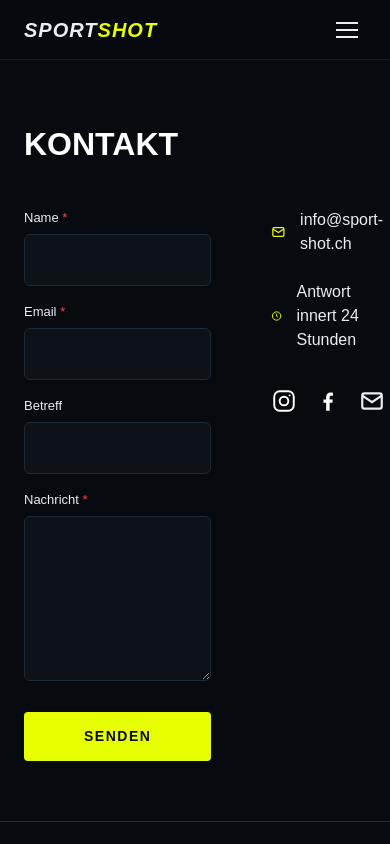
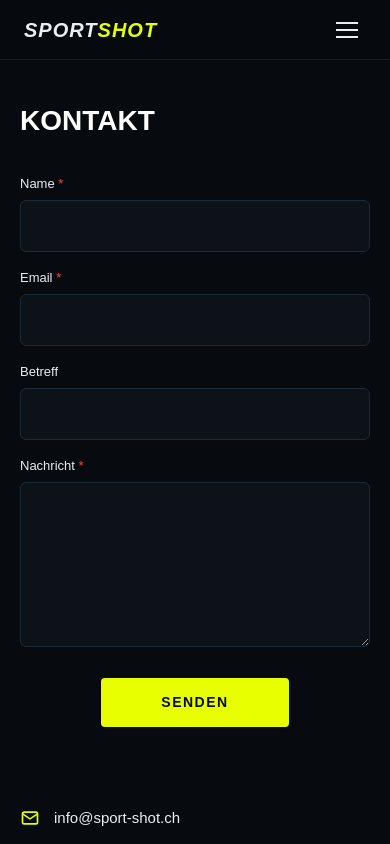
Before and after one commit to 90focus/90focus, a Next.js app: page /kontakt in a window 390 px wide. Shown: the top 844 px of the page. Built offline with nearby package versions, Linux system fonts and the light colour scheme; no server answers.

Commit message:
Kontaktseite Mobile-Layout: Formular oben, Info darunter; Erfolgs-Box verkleinert

```diff
--- a/app/globals.css
+++ b/app/globals.css
@@ -69,4 +69,11 @@ input[type="date"] {
   .footer-col {
     width: 45% !important;
   }
+}@media (max-width: 700px) {
+  .kontakt-grid {
+    grid-template-columns: 1fr !important;
+  }
+  .kontakt-info {
+    margin-top: 32px !important;
+  }
 }
--- a/app/kontakt/page.tsx
+++ b/app/kontakt/page.tsx
@@ -40,30 +40,30 @@ export default function KontaktPage() {
 
   return (
     <div style={{ background: '#070b0f', color: '#e8eef4', fontFamily: 'sans-serif' }}>
-      <div style={{ maxWidth: 1000, margin: '60px auto 0', padding: '60px 24px' }}>
-     <div style={{ color: '#fff', fontSize: 32, fontWeight: 900, textTransform: 'uppercase', marginBottom: 40 }}>Kontakt</div>
+      <div style={{ maxWidth: 1000, margin: '60px auto 0', padding: '40px 20px' }}>
+        <div style={{ color: '#fff', fontSize: 28, fontWeight: 900, textTransform: 'uppercase', marginBottom: 32 }}>Kontakt</div>
 
         {sent ? (
-          <div style={{ background: 'rgba(68,255,136,0.08)', border: '1px solid #44ff88', borderRadius: 12, padding: '48px 32px', textAlign: 'center', maxWidth: 500 }}>
-            <div style={{ width: 56, height: 56, borderRadius: '50%', background: 'rgba(68,255,136,0.15)', display: 'flex', alignItems: 'center', justifyContent: 'center', margin: '0 auto 20px' }}>
-              <svg width="28" height="28" viewBox="0 0 24 24" fill="none" stroke="#44ff88" strokeWidth="3" strokeLinecap="round" strokeLinejoin="round">
+          <div style={{ background: 'rgba(68,255,136,0.08)', border: '1px solid #44ff88', borderRadius: 12, padding: '28px 20px', textAlign: 'center', maxWidth: 420 }}>
+            <div style={{ width: 44, height: 44, borderRadius: '50%', background: 'rgba(68,255,136,0.15)', display: 'flex', alignItems: 'center', justifyContent: 'center', margin: '0 auto 14px' }}>
+              <svg width="20" height="20" viewBox="0 0 24 24" fill="none" stroke="#44ff88" strokeWidth="3" strokeLinecap="round" strokeLinejoin="round">
                 <polyline points="20 6 9 17 4 12"></polyline>
               </svg>
             </div>
-            <div style={{ fontWeight: 800, fontSize: 18, color: '#44ff88', marginBottom: 8 }}>Nachricht gesendet!</div>
-            <div style={{ color: '#8899aa', fontSize: 14 }}>Wir melden uns innert 24 Stunden bei dir.</div>
+            <div style={{ fontWeight: 800, fontSize: 15, color: '#44ff88', marginBottom: 6 }}>Nachricht gesendet!</div>
+            <div style={{ color: '#8899aa', fontSize: 13 }}>Wir melden uns innert 24 Stunden bei dir.</div>
           </div>
         ) : (
-          <div style={{ display: 'grid', gridTemplateColumns: '1.3fr 1fr', gap: 60, alignItems: 'start' }}>
+          <div className="kontakt-grid" style={{ display: 'grid', gridTemplateColumns: '1.3fr 1fr', gap: 48, alignItems: 'start' }}>
 
             <div>
               <div style={{ marginBottom: 16 }}>
-<label style={{ fontSize: 13, color: '#e8eef4', marginBottom: 6, display: 'block' }}>Name <span style={{ color: '#ff4444' }}>*</span></label>
+                <label style={{ fontSize: 13, color: '#e8eef4', marginBottom: 6, display: 'block' }}>Name <span style={{ color: '#ff4444' }}>*</span></label>
                 <input type="text" value={name} onChange={(e) => setName(e.target.value)} style={inputStyle} />
               </div>
 
               <div style={{ marginBottom: 16 }}>
-<label style={{ fontSize: 13, color: '#e8eef4', marginBottom: 6, display: 'block' }}>Email <span style={{ color: '#ff4444' }}>*</span></label>
+                <label style={{ fontSize: 13, color: '#e8eef4', marginBottom: 6, display: 'block' }}>Email <span style={{ color: '#ff4444' }}>*</span></label>
                 <input type="email" value={email} onChange={(e) => setEmail(e.target.value)} style={inputStyle} />
               </div>
 
@@ -73,12 +73,12 @@ export default function KontaktPage() {
               </div>
 
               <div style={{ marginBottom: 24 }}>
-<label style={{ fontSize: 13, color: '#e8eef4', marginBottom: 6, display: 'block' }}>Nachricht <span style={{ color: '#ff4444' }}>*</span></label>
+                <label style={{ fontSize: 13, color: '#e8eef4', marginBottom: 6, display: 'block' }}>Nachricht <span style={{ color: '#ff4444' }}>*</span></label>
                 <textarea value={nachricht} onChange={(e) => setNachricht(e.target.value)} rows={6}
                   style={{ ...inputStyle, resize: 'vertical' as any }} />
               </div>
 
-<div style={{ display: 'flex', justifyContent: 'center' }}>
+              <div style={{ display: 'flex', justifyContent: 'center' }}>
                 <button onClick={handleSubmit} disabled={loading}
                   style={{ background: '#e8ff00', color: '#070b0f', border: 'none', borderRadius: 4, padding: '14px 60px', fontWeight: 900, fontSize: 14, cursor: 'pointer', textTransform: 'uppercase', letterSpacing: 1.5 }}>
                   {loading ? 'Senden...' : 'Senden'}
@@ -88,31 +88,31 @@ export default function KontaktPage() {
               {error && <p style={{ color: '#ff4444', marginTop: 16, fontSize: 14 }}>{error}</p>}
             </div>
 
-            <div>
- <div style={{ display: 'flex', alignItems: 'center', gap: 14, marginBottom: 24 }}>
-                <svg width="22" height="22" viewBox="0 0 24 24" fill="none" stroke="#e8ff00" strokeWidth="2"><rect x="3" y="5" width="18" height="14" rx="2"/><path d="M3 7l9 6 9-6"/></svg>
-                <span style={{ fontSize: 16 }}>info@sport-shot.ch</span>
+            <div className="kontakt-info" style={{ marginTop: 8 }}>
+              <div style={{ display: 'flex', alignItems: 'center', gap: 14, marginBottom: 20 }}>
+                <svg width="20" height="20" viewBox="0 0 24 24" fill="none" stroke="#e8ff00" strokeWidth="2"><rect x="3" y="5" width="18" height="14" rx="2"/><path d="M3 7l9 6 9-6"/></svg>
+                <span style={{ fontSize: 15 }}>info@sport-shot.ch</span>
               </div>
-              <div style={{ display: 'flex', alignItems: 'center', gap: 14, marginBottom: 36 }}>
-                <svg width="22" height="22" viewBox="0 0 24 24" fill="none" stroke="#e8ff00" strokeWidth="2"><circle cx="12" cy="12" r="9"/><polyline points="12 7 12 12 15 15"/></svg>
-                <span style={{ fontSize: 16 }}>Antwort innert 24 Stunden</span>
+              <div style={{ display: 'flex', alignItems: 'center', gap: 14, marginBottom: 28 }}>
+                <svg width="20" height="20" viewBox="0 0 24 24" fill="none" stroke="#e8ff00" strokeWidth="2"><circle cx="12" cy="12" r="9"/><polyline points="12 7 12 12 15 15"/></svg>
+                <span style={{ fontSize: 15 }}>Antwort innert 24 Stunden</span>
               </div>
 
-<div style={{ display: 'flex', gap: 18 }}>
+              <div style={{ display: 'flex', gap: 18 }}>
                 <a href="https://www.instagram.com/90focus_official/" target="_blank" rel="noopener noreferrer">
-                  <svg width="26" height="26" viewBox="0 0 24 24" fill="none" stroke="#fff" strokeWidth="1.8">
+                  <svg width="24" height="24" viewBox="0 0 24 24" fill="none" stroke="#fff" strokeWidth="1.8">
                     <rect x="3" y="3" width="18" height="18" rx="5"/>
                     <circle cx="12" cy="12" r="4"/>
                     <circle cx="17.2" cy="6.8" r="0.9" fill="#fff" stroke="none"/>
                   </svg>
                 </a>
                 <a href="https://www.facebook.com/90focus" target="_blank" rel="noopener noreferrer">
-                  <svg width="26" height="26" viewBox="0 0 24 24" fill="#fff">
+                  <svg width="24" height="24" viewBox="0 0 24 24" fill="#fff">
                     <path d="M13.5 21v-7.5h2.5l.4-3h-2.9V8.6c0-.87.24-1.46 1.5-1.46h1.6V4.46C16.3 4.32 15.4 4.24 14.35 4.24c-2.4 0-4.05 1.46-4.05 4.15v2.31H7.8v3h2.5V21h3.2z"/>
                   </svg>
                 </a>
                 <a href="mailto:info@sport-shot.ch" style={{ color: '#e8eef4' }}>
-                  <svg width="26" height="26" viewBox="0 0 24 24" fill="none" stroke="currentColor" strokeWidth="2"><rect x="3" y="5" width="18" height="14" rx="2"/><path d="M3 7l9 6 9-6"/></svg>
+                  <svg width="24" height="24" viewBox="0 0 24 24" fill="none" stroke="currentColor" strokeWidth="2"><rect x="3" y="5" width="18" height="14" rx="2"/><path d="M3 7l9 6 9-6"/></svg>
                 </a>
               </div>
             </div>
```
